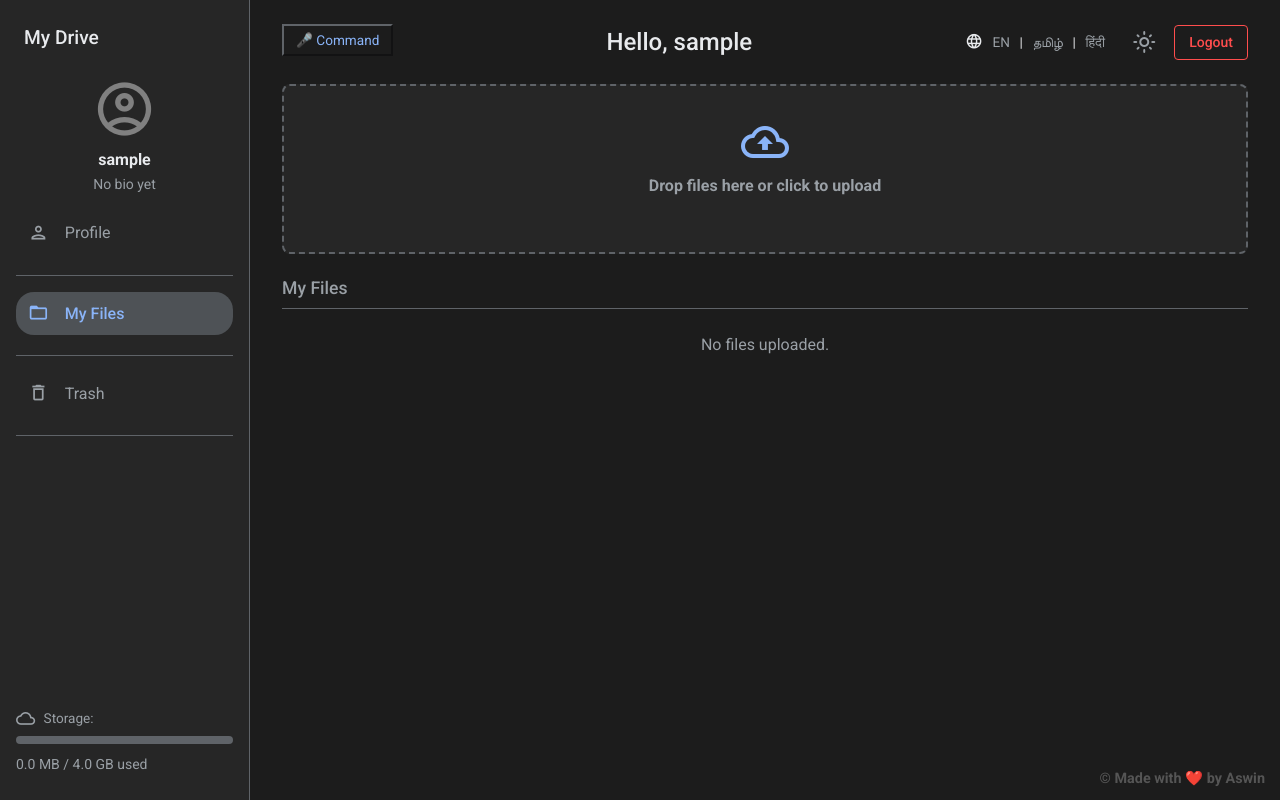
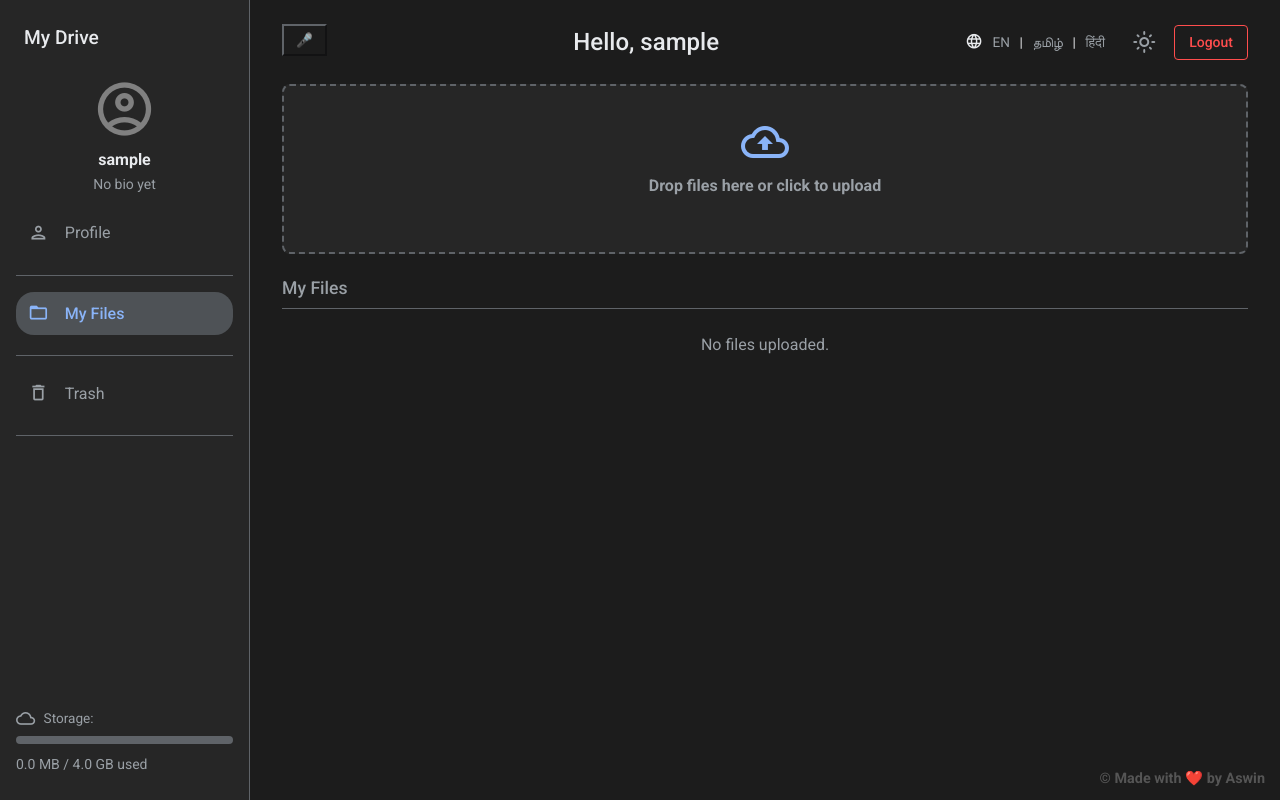
Before and after one commit to Aswin-AR5055/MiniGDrive, a Flask app: page /dashboard in a window 1280 px wide. Run offline with Flask 2, Linux system fonts and the light colour scheme; the visitor is signed in with stand-in values (Sample User, id 1); data comes from the database, SQL or seed files in the repository; some libraries are stand-ins or nearby versions.

Commit message:
removed command text for voice command button

```diff
--- a/templates/index.html
+++ b/templates/index.html
@@ -61,7 +61,7 @@
                     <span class="material-icons-outlined">menu</span>
                 </button>
                 <div class="voice-command-top">
-                    <button id="voice-command-btn" class="btn-outline-google">🎤 Command</button>
+                    <button id="voice-command-btn" class="btn-outline-google" title="Start Voice Command">🎤</button>
                     <button id="voice-cancel-btn" class="btn-outline-google" style="display:none;">✖ Cancel</button>
                      <div id="voice-status" class="text-muted small mt-1"></div>
                 </div>
```
